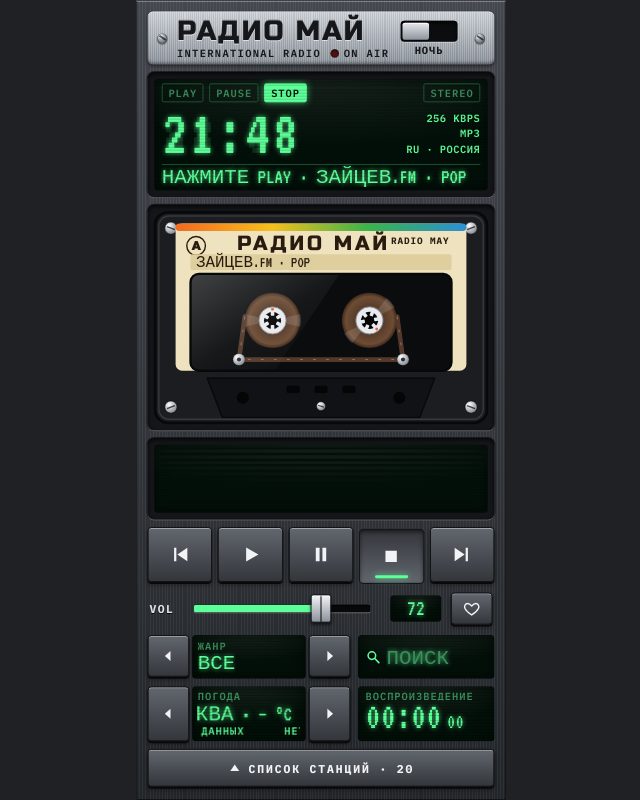
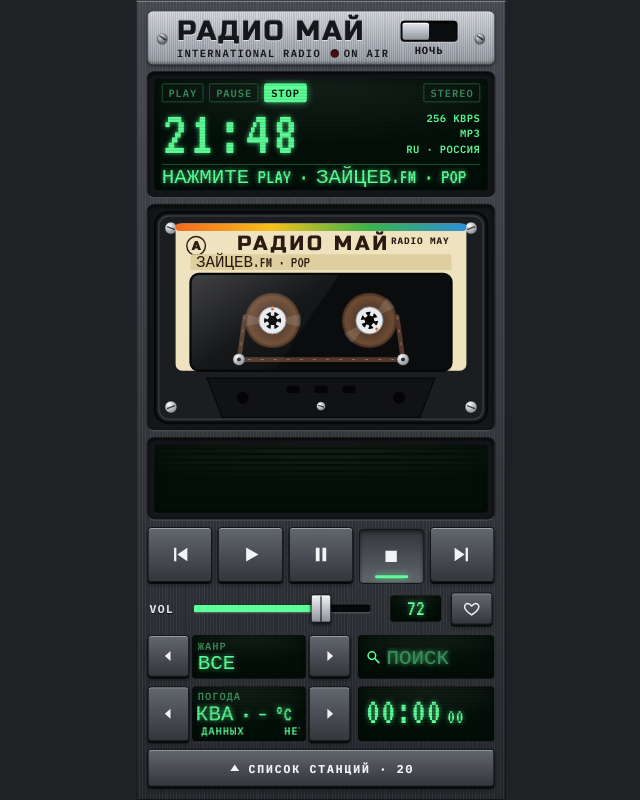
Before and after one commit to KinoDen/radio-may, a plain HTML site: page index.html in a window 1280 px wide. Shown: the whole page, without its empty margins (319-959 px from the left). Drawn offline with Linux system fonts and the light colour scheme; no server answers.

Commit message:
Add files via upload

```diff
--- a/index.html
+++ b/index.html
@@ -43,7 +43,7 @@
         <span class="lamp" id="lampStereo">STEREO</span>
       </div>
       <div style="display:flex;align-items:center;gap:12px;height:56px">
-        <div class="digits"><span class="ghost">88:88</span><span class="live" id="clockTop">--:--</span></div>
+        <div class="digits"><span class="live" id="clockTop">--:--</span></div>
         <div style="flex:1;min-width:0;display:flex;flex-direction:column;gap:2px;font-size:11px;font-weight:600;line-height:14px;text-align:right;letter-spacing:.5px">
           <span id="infoBitrate">— KBPS</span>
           <span id="infoCodec">—</span>
@@ -229,7 +229,6 @@
       <button class="btn sm" style="height:100%" id="btnCityNext" aria-label="Следующий город"><svg viewBox="0 0 24 24" aria-hidden="true"><path d="M9 5l8 7-8 7z"/></svg></button>
     </div>
     <div class="lcd" style="flex:1;min-width:0;padding:4px 8px;display:flex;flex-direction:column;justify-content:center">
-      <div class="dl" id="pbLabel" style="overflow:hidden;text-overflow:ellipsis">ВОСПРОИЗВЕДЕНИЕ</div>
       <div style="display:flex;align-items:baseline;font-family:'VT323',monospace;font-size:40px;line-height:34px;text-shadow:var(--tglow)">
         <span id="pbH">00</span><span class="blink">:</span><span id="pbM">00</span><span id="pbS" style="font-size:22px;margin-left:6px">00</span>
       </div>
```
